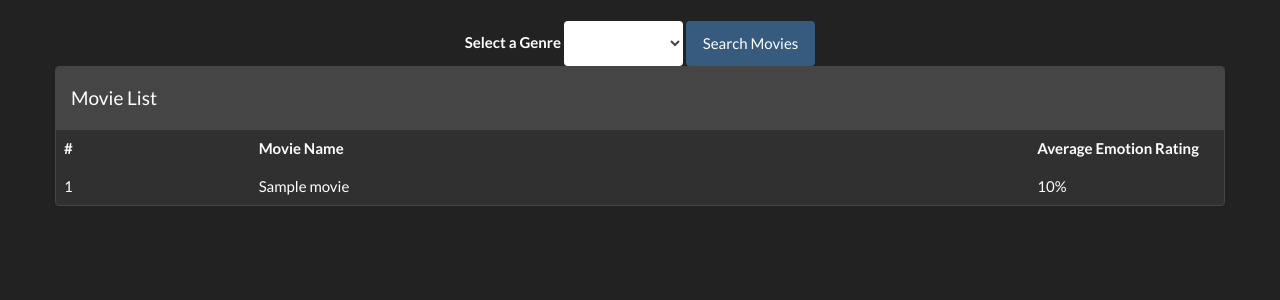
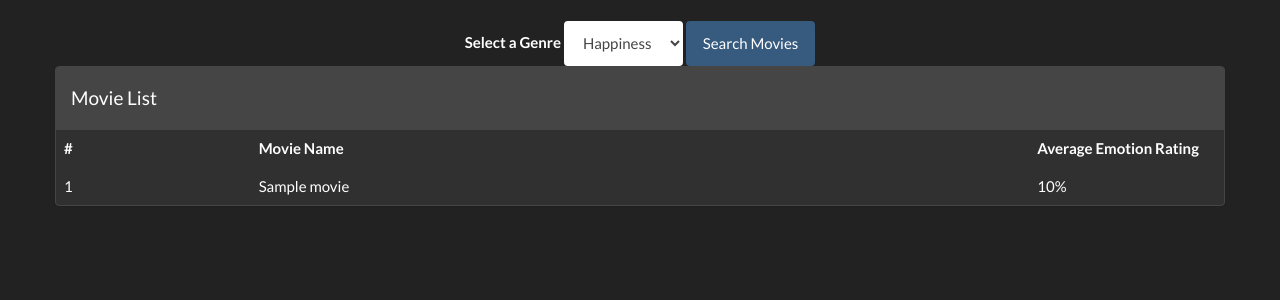
Before and after one commit to ashleyredzko/Comma, a Flask app: template templates/demo.html in a window 1280 px wide. Shown: the part 60-360 px from the top of the page. Run offline with Flask 2, Linux system fonts and the light colour scheme; the template is opened without the code that fills it: most values are stand-ins (such as "Sample title", 1, 10 or a date in 2020); some libraries are stand-ins or nearby versions.

Commit message:
Select box will now actually do something

```diff
--- a/templates/demo.html
+++ b/templates/demo.html
@@ -2,16 +2,15 @@
 
 <!-- DropDown Menu -->
 <div class="text-center">
-    <form class="form-inline">
+    <form class="form-inline" action="" method="GET">
         <div class="form-group">
             <label for="emotion">Select a Genre</label>
             <select name="emotion" id="emotion" class="form-control">
-                <option value=""></option>
                 <option value="anger">Anger</option>
                 <option value="contempt">Contempt</option>
                 <option value="disgust">Disgust</option>
                 <option value="fear">Fear</option>
-                <option value="happiness">Happiness</option>
+                <option value="happiness" selected="selected">Happiness</option>
                 <option value="neutral">Neutral</option>
                 <option value="sadness">Sadness</option>
                 <option value="surprise">Surprise</option>
```
